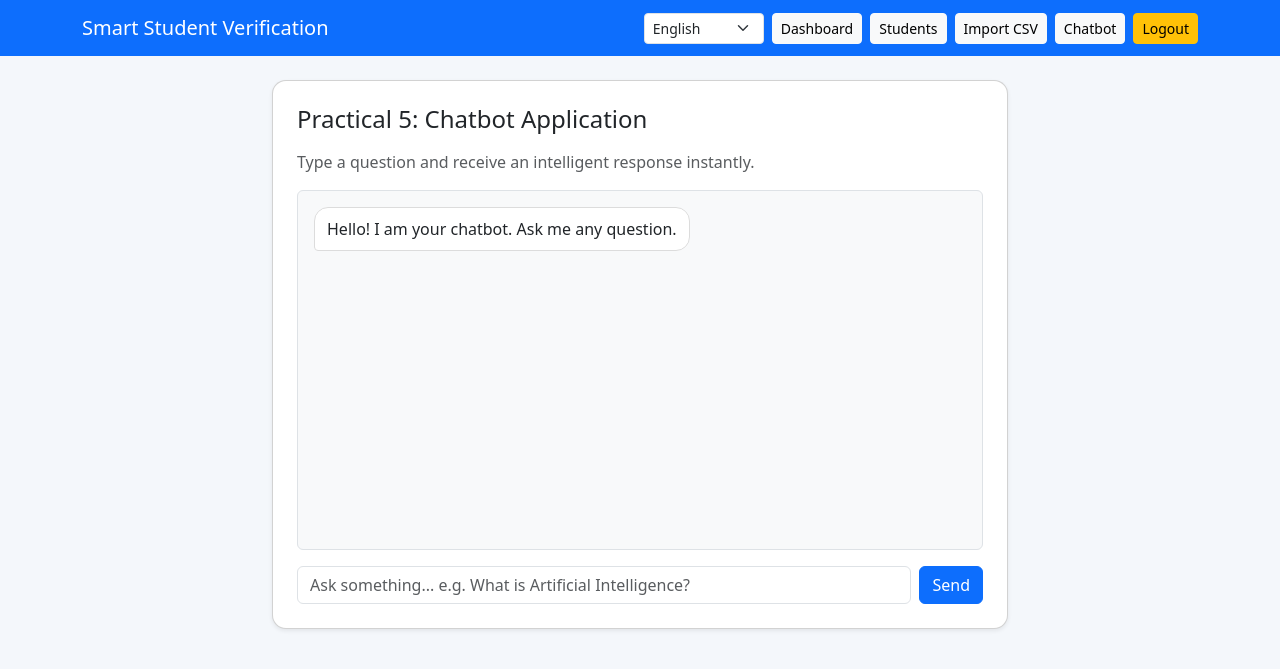
After one commit to AI-Abhi5824/git-lab, a Flask app: page /chatbot in a window 1280 px wide. The commit adds this page. Shown: the top 669 px of the page. Run offline with Flask 3, Linux system fonts and the light colour scheme; a user stored in the database is signed in; data comes from the database, SQL or seed files in the repository.

Commit message:
Add Practical 5 chatbot module with UI and API

```diff
--- a/app.py
+++ b/app.py
@@ -2,7 +2,7 @@ import csv
 import logging
 import os
 
-from flask import Flask, flash, redirect, render_template, request, url_for
+from flask import Flask, flash, jsonify, redirect, render_template, request, url_for
 from flask_login import (LoginManager, current_user, login_required, login_user,
                          logout_user)
 
@@ -192,6 +192,60 @@ def delete_student(prn):
     return redirect(url_for("student_list"))
 
 
+CHATBOT_KNOWLEDGE = {
+    "what is artificial intelligence": "Artificial Intelligence is a technology that enables machines to simulate human intelligence and perform tasks such as learning, reasoning, and decision-making.",
+    "what is machine learning": "Machine Learning is a branch of AI where systems learn patterns from data and improve performance without being explicitly programmed for every rule.",
+    "what is nlp": "Natural Language Processing (NLP) helps computers understand and generate human language in text or speech form.",
+    "what is python": "Python is a high-level programming language known for readability and strong support for web development, AI, and automation.",
+    "what is flask": "Flask is a lightweight Python web framework used to build web applications and APIs quickly.",
+}
+
+
+def generate_chatbot_response(message, history=None):
+    history = history or []
+    normalized = " ".join((message or "").strip().lower().split())
+
+    if not normalized:
+        return "Please type a message so I can help you."
+
+    if normalized in CHATBOT_KNOWLEDGE:
+        return CHATBOT_KNOWLEDGE[normalized]
+
+    greetings = {"hi", "hello", "hey", "good morning", "good evening"}
+    if normalized in greetings:
+        return "Hello! Ask me anything about AI, machine learning, NLP, Python, or Flask."
+
+    if "your name" in normalized:
+        return "I am Practical-5 Chatbot, built to provide intelligent responses to your queries."
+
+    if "help" in normalized:
+        return "You can ask questions like: What is Artificial Intelligence?, What is NLP?, or What is Flask?"
+
+    if history:
+        return "I understand your question. I am still learning, but I can explain AI, NLP, machine learning, Python, and Flask right now."
+
+    return "I am not fully trained for that yet. Please ask about AI, machine learning, NLP, Python, or Flask."
+
+
+@app.route("/chatbot")
+@login_required
+def chatbot_view():
+    return render_template("chatbot.html")
+
+
+@app.route("/api/chatbot", methods=["POST"])
+@login_required
+def chatbot_api():
+    payload = request.get_json(silent=True) or {}
+    message = str(payload.get("message", ""))
+    history = payload.get("history", [])
+    if not isinstance(history, list):
+        history = []
+
+    reply = generate_chatbot_response(message, history)
+    return jsonify({"reply": reply})
+
+
 EXPECTED_HEADER = ["prn", "name", "branch", "year", "section", "email", "phone", "photo_url", "status"]
 
 
--- /dev/null
+++ b/static/chatbot.js
@@ -0,0 +1,50 @@
+document.addEventListener('DOMContentLoaded', () => {
+  const chatForm = document.getElementById('chatForm');
+  const chatInput = document.getElementById('chatInput');
+  const chatWindow = document.getElementById('chatWindow');
+
+  if (!chatForm || !chatInput || !chatWindow) return;
+
+  const conversation = [];
+
+  const appendMessage = (role, text) => {
+    const wrapper = document.createElement('div');
+    wrapper.className = `mb-2 d-flex ${role === 'user' ? 'justify-content-end' : 'justify-content-start'}`;
+
+    const bubble = document.createElement('div');
+    bubble.className = role === 'user' ? 'chat-bubble user-bubble' : 'chat-bubble bot-bubble';
+    bubble.textContent = text;
+
+    wrapper.appendChild(bubble);
+    chatWindow.appendChild(wrapper);
+    chatWindow.scrollTop = chatWindow.scrollHeight;
+  };
+
+  appendMessage('bot', 'Hello! I am your chatbot. Ask me any question.');
+
+  chatForm.addEventListener('submit', async (event) => {
+    event.preventDefault();
+    const message = chatInput.value.trim();
+    if (!message) return;
+
+    appendMessage('user', message);
+    conversation.push({ role: 'user', content: message });
+    chatInput.value = '';
+
+    try {
+      const response = await fetch('/api/chatbot', {
+        method: 'POST',
+        headers: { 'Content-Type': 'application/json' },
+        body: JSON.stringify({ message, history: conversation }),
+      });
+
+      const data = await response.json();
+      const reply = data.reply || 'Sorry, I could not generate a response.';
+
+      appendMessage('bot', reply);
+      conversation.push({ role: 'assistant', content: reply });
+    } catch (error) {
+      appendMessage('bot', 'Unable to reach chatbot service right now.');
+    }
+  });
+});
--- a/static/style.css
+++ b/static/style.css
@@ -17,3 +17,30 @@ body {
   border-radius: 12px;
   border: 2px solid #e5e5e5;
 }
+
+
+.chat-window {
+  min-height: 360px;
+  max-height: 420px;
+  overflow-y: auto;
+}
+
+.chat-bubble {
+  max-width: 75%;
+  padding: 10px 12px;
+  border-radius: 14px;
+  line-height: 1.4;
+}
+
+.user-bubble {
+  background-color: #0d6efd;
+  color: #fff;
+  border-bottom-right-radius: 4px;
+}
+
+.bot-bubble {
+  background-color: #ffffff;
+  border: 1px solid #dcdcdc;
+  color: #212529;
+  border-bottom-left-radius: 4px;
+}
--- a/templates/base.html
+++ b/templates/base.html
@@ -21,6 +21,7 @@
       <a href="{{ url_for('dashboard') }}" class="btn btn-light btn-sm" data-i18n="dashboard">Dashboard</a>
       <a href="{{ url_for('student_list') }}" class="btn btn-light btn-sm" data-i18n="students">Students</a>
       <a href="{{ url_for('import_students_view') }}" class="btn btn-light btn-sm" data-i18n="import_csv">Import CSV</a>
+      <a href="{{ url_for('chatbot_view') }}" class="btn btn-light btn-sm">Chatbot</a>
       <a href="{{ url_for('logout') }}" class="btn btn-warning btn-sm" data-i18n="logout">Logout</a>
       {% endif %}
     </div>
--- /dev/null
+++ b/templates/chatbot.html
@@ -0,0 +1,22 @@
+{% extends 'base.html' %}
+{% block content %}
+<div class="row justify-content-center">
+  <div class="col-lg-8">
+    <div class="card shadow-sm">
+      <div class="card-body p-4">
+        <h4 class="mb-3">Practical 5: Chatbot Application</h4>
+        <p class="text-muted mb-3">Type a question and receive an intelligent response instantly.</p>
+
+        <div id="chatWindow" class="chat-window border rounded p-3 mb-3 bg-light"></div>
+
+        <form id="chatForm" class="d-flex gap-2">
+          <input id="chatInput" class="form-control" type="text" placeholder="Ask something... e.g. What is Artificial Intelligence?" autocomplete="off" required>
+          <button class="btn btn-primary" type="submit">Send</button>
+        </form>
+      </div>
+    </div>
+  </div>
+</div>
+
+<script src="{{ url_for('static', filename='chatbot.js') }}"></script>
+{% endblock %}
```
Also changed, not shown: README.md.
